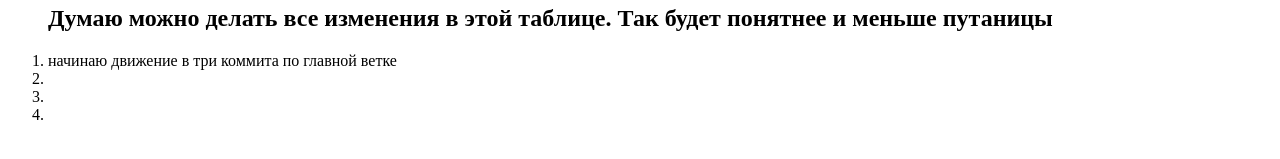
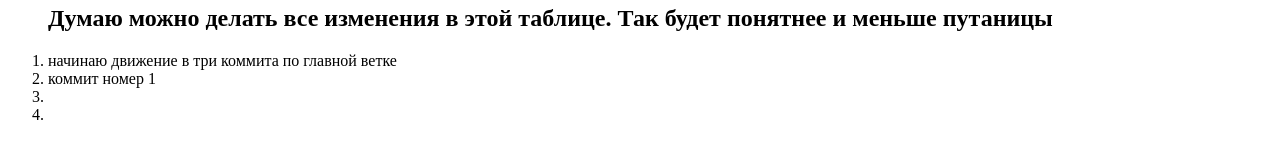
Before and after one commit to evgeshti/test-EGOR, a plain HTML site: page index.html in a window 1280 px wide. Shown: the part 201-360 px from the top of the page. Drawn offline with Linux system fonts and the light colour scheme.

Commit message:
Коммит номер 1

```diff
--- a/index.html
+++ b/index.html
@@ -24,7 +24,7 @@
         меньше путаницы
       </h2>
       <li>начинаю движение в три коммита по главной ветке</li>
-      <li></li>
+      <li>коммит номер 1</li>
       <li></li>
       <li></li>
     </ol>
```
